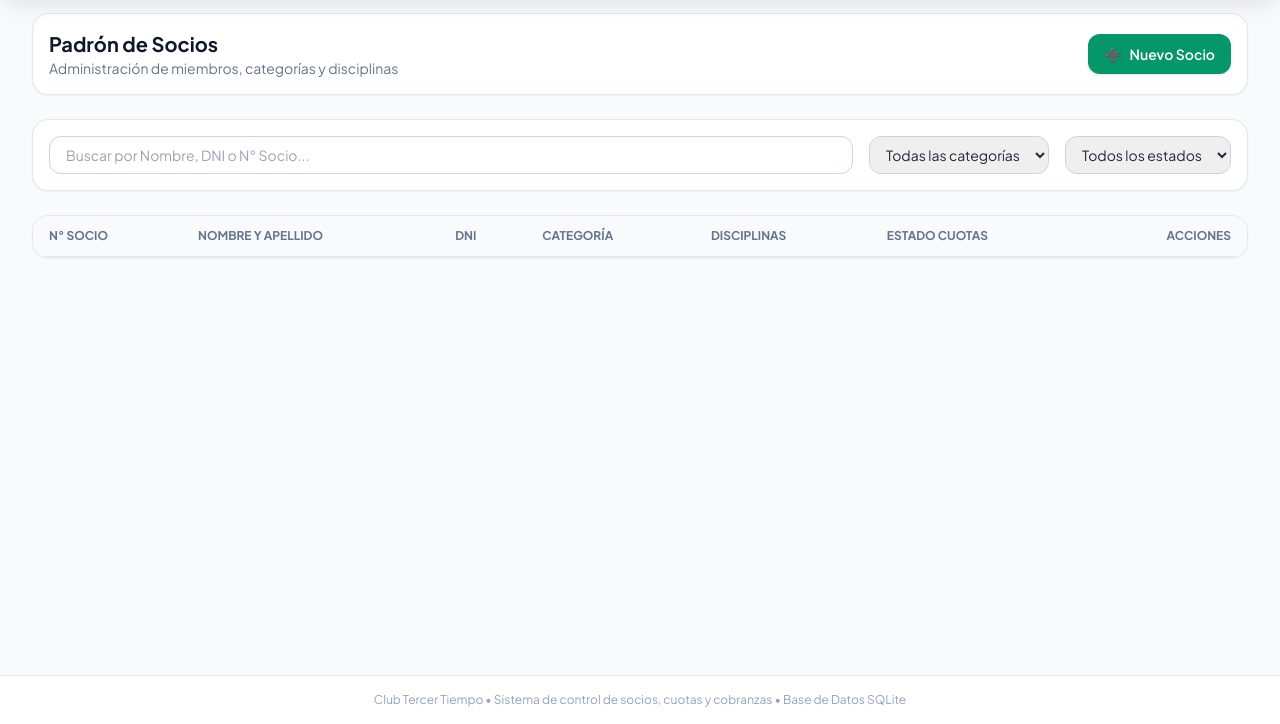
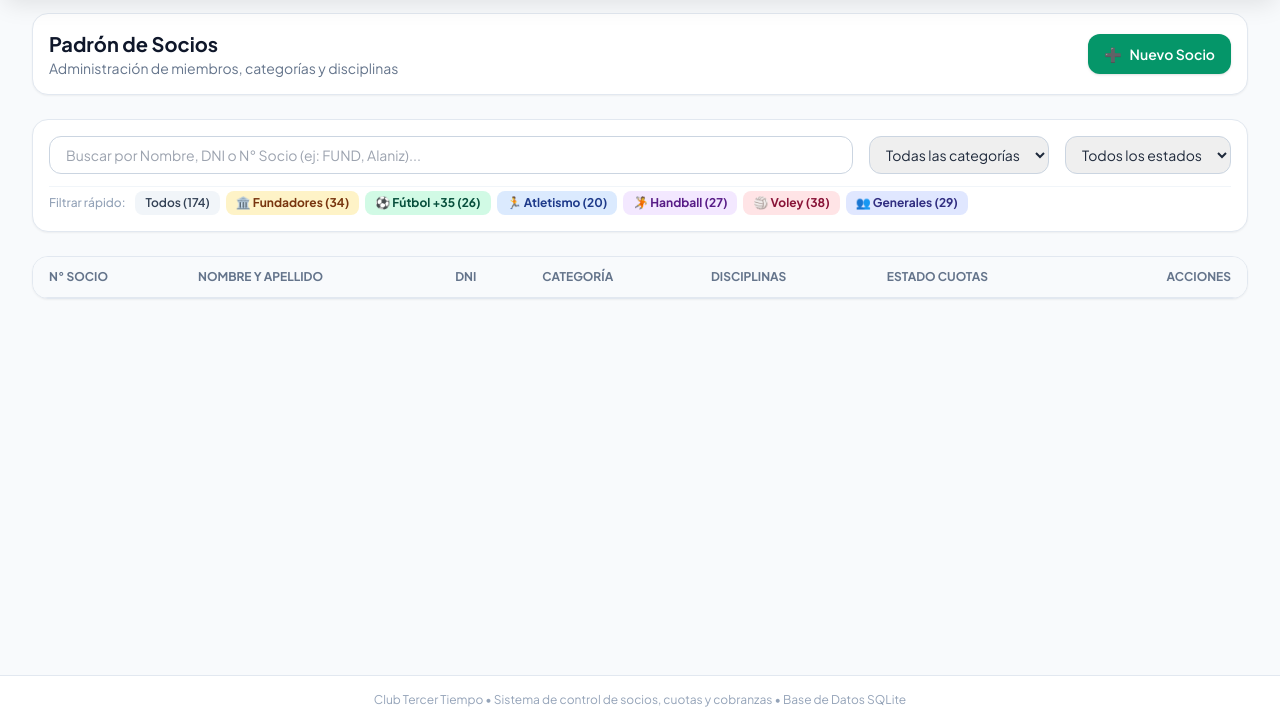
Before and after one commit to RRmalargue/socios-tercer-tiempo, a website: page public/index.html in a window 1280 px wide. Both pictures are taken after a click on the button "👥 Socios". Shown: the part 76-800 px from the top of the page. Drawn offline with nearby package versions, Linux system fonts and the light colour scheme; no server answers.

Commit message:
Add files via upload

```diff
--- a/public/app.js
+++ b/public/app.js
@@ -510,6 +510,18 @@ function renderTablaDetalleMensual() {
 // ==========================================
 // 2. SOCIOS
 // ==========================================
+window.filtrarPorPrefijo = function(prefix) {
+  const input = document.getElementById('filtroSocioSearch');
+  if (input) {
+    input.value = prefix;
+  }
+  const catSelect = document.getElementById('filtroSocioCategoria');
+  if (catSelect && prefix === '') {
+    catSelect.value = '';
+  }
+  loadSocios();
+};
+
 async function loadSocios() {
   const search = document.getElementById('filtroSocioSearch').value;
   const categoria_id = document.getElementById('filtroSocioCategoria').value;
--- a/public/index.html
+++ b/public/index.html
@@ -198,9 +198,10 @@
       </div>
 
       <!-- Filtros -->
-      <div class="bg-white p-4 rounded-2xl shadow-sm border border-slate-200 flex flex-wrap gap-4 items-center">
+      <div class="bg-white p-4 rounded-2xl shadow-sm border border-slate-200 space-y-3">
+        <div class="flex flex-wrap gap-4 items-center">
           <div class="flex-1 min-w-[240px]">
-          <input type="text" id="filtroSocioSearch" oninput="loadSocios()" placeholder="Buscar por Nombre, DNI o N° Socio..." class="w-full px-4 py-2 border border-slate-300 rounded-xl text-sm focus:ring-2 focus:ring-indigo-500 focus:outline-none">
+            <input type="text" id="filtroSocioSearch" oninput="loadSocios()" placeholder="Buscar por Nombre, DNI o N° Socio (ej: FUND, Alaniz)..." class="w-full px-4 py-2 border border-slate-300 rounded-xl text-sm focus:ring-2 focus:ring-indigo-500 focus:outline-none">
           </div>
           <select id="filtroSocioCategoria" onchange="loadSocios()" class="px-3 py-2 border border-slate-300 rounded-xl text-sm focus:ring-2 focus:ring-indigo-500 focus:outline-none">
             <option value="">Todas las categorías</option>
@@ -210,6 +211,18 @@
             <option value="Activo">Activos</option>
             <option value="Inactivo">Inactivos</option>
           </select>
+        </div>
+        <!-- Accesos rápidos por grupo/disciplina -->
+        <div class="flex flex-wrap gap-1.5 pt-1 border-t border-slate-100 text-xs">
+          <span class="text-slate-400 self-center font-medium mr-1">Filtrar rápido:</span>
+          <button type="button" onclick="filtrarPorPrefijo('')" class="px-2.5 py-1 rounded-lg bg-slate-100 hover:bg-slate-200 text-slate-700 font-semibold transition">Todos (174)</button>
+          <button type="button" onclick="filtrarPorPrefijo('FUND')" class="px-2.5 py-1 rounded-lg bg-amber-100 hover:bg-amber-200 text-amber-900 font-bold transition">🏛️ Fundadores (34)</button>
+          <button type="button" onclick="filtrarPorPrefijo('FUT')" class="px-2.5 py-1 rounded-lg bg-emerald-100 hover:bg-emerald-200 text-emerald-900 font-bold transition">⚽ Fútbol +35 (26)</button>
+          <button type="button" onclick="filtrarPorPrefijo('ATL')" class="px-2.5 py-1 rounded-lg bg-blue-100 hover:bg-blue-200 text-blue-900 font-bold transition">🏃 Atletismo (20)</button>
+          <button type="button" onclick="filtrarPorPrefijo('HB')" class="px-2.5 py-1 rounded-lg bg-purple-100 hover:bg-purple-200 text-purple-900 font-bold transition">🤾 Handball (27)</button>
+          <button type="button" onclick="filtrarPorPrefijo('V')" class="px-2.5 py-1 rounded-lg bg-rose-100 hover:bg-rose-200 text-rose-900 font-bold transition">🏐 Voley (38)</button>
+          <button type="button" onclick="filtrarPorPrefijo('GEN')" class="px-2.5 py-1 rounded-lg bg-indigo-100 hover:bg-indigo-200 text-indigo-900 font-bold transition">👥 Generales (29)</button>
+        </div>
       </div>
 
       <!-- Tabla Socios -->
```
Lines whose indentation alone changed are shown as unchanged.
